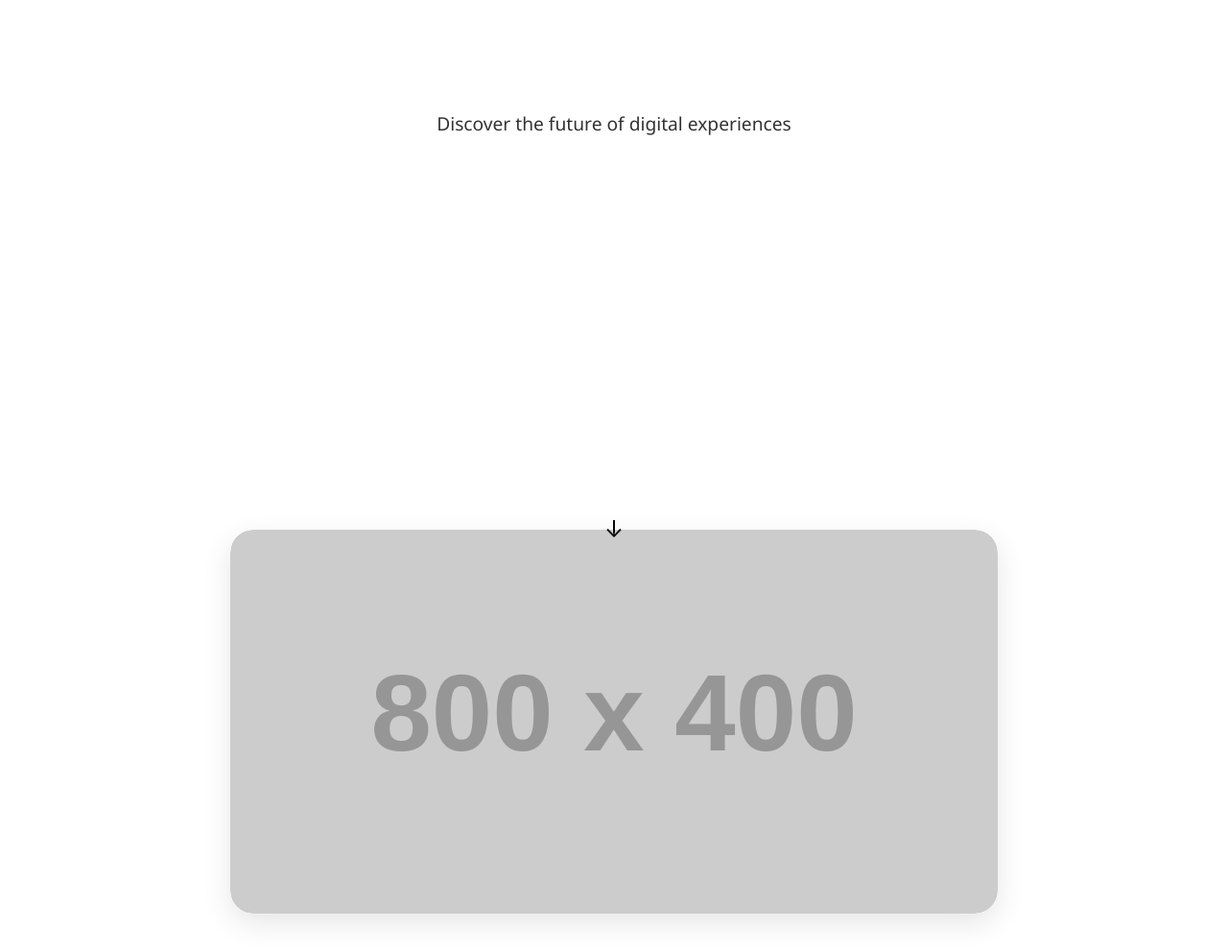
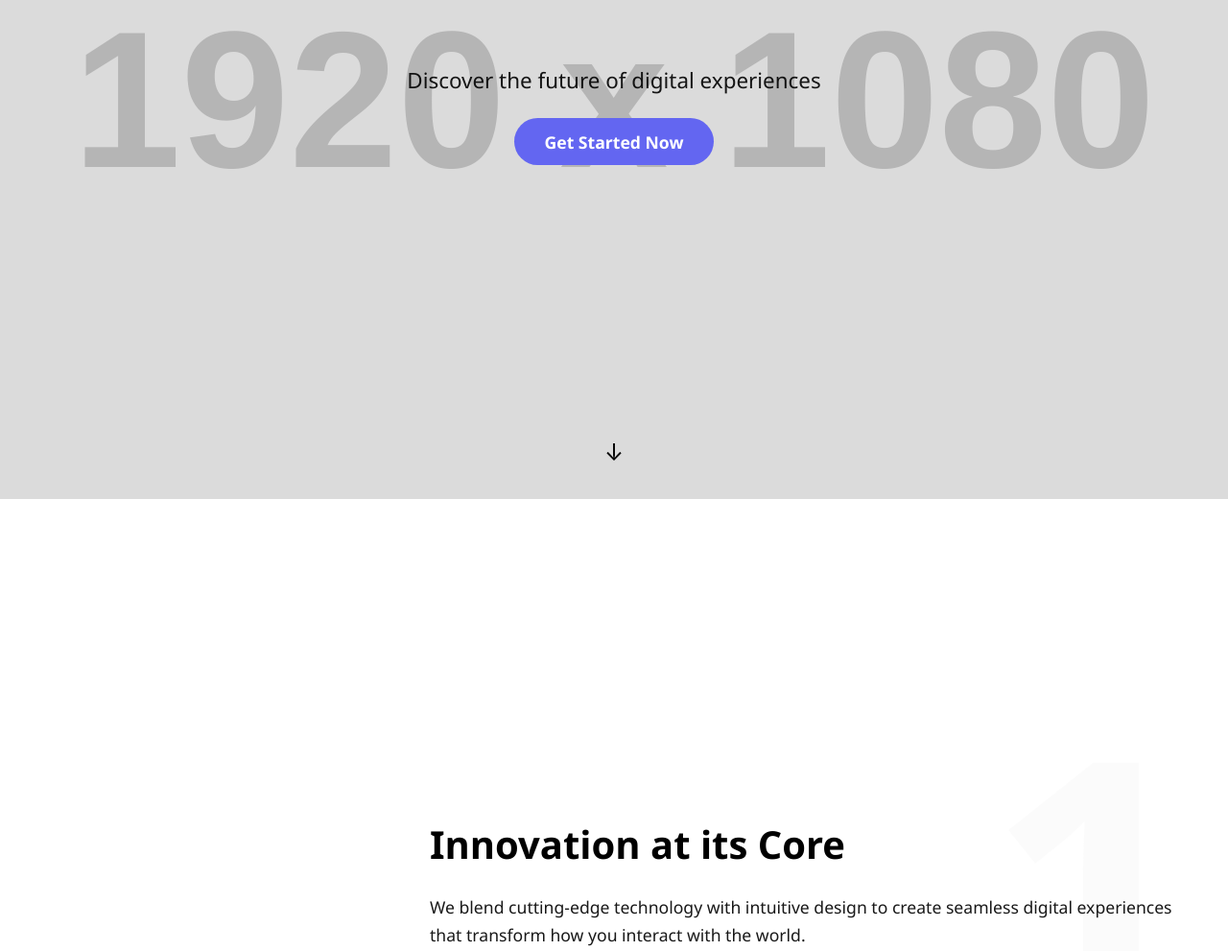
Before and after one commit to ndexcompany4evry1-byte/My-box, a plain HTML site: page index.html in a window 1280 px wide. Shown: the part 200-1191 px from the top of the page at 96% size. Drawn offline with Linux system fonts and the light colour scheme; placeholder pictures from the web are drawn by us.

Commit message:
Refactor hero section with slider background
Updated the hero section with a slider background and adjusted styles for tagline and buttons. Removed the previous slider implementation and adjusted JavaScript for the new hero slider.

```diff
--- a/index.html
+++ b/index.html
@@ -1,4 +1,3 @@
-
 <!DOCTYPE html>
 <html lang="en">
 <head>
@@ -135,6 +134,7 @@
 
     /* ================== HERO ================== */
     .hero {
+      position: relative;
       height: 100vh;
       display: flex;
       flex-direction: column;
@@ -142,13 +142,55 @@
       align-items: center;
       text-align: center;
       padding: 0 2rem;
+      overflow: hidden;
       margin-top: -80px;
     }
 
+    /* Slider as background */
+    .hero-slider {
+      position: absolute;
+      top: 0;
+      left: 0;
+      width: 100%;
+      height: 100%;
+      z-index: -1;
+    }
+
+    .hero-slider img {
+      width: 100%;
+      height: 100%;
+      object-fit: cover;
+      opacity: 0.7;
+    }
+
+    .hero-content {
+      z-index: 2;
+      max-width: 800px;
+    }
+
     .tagline {
-      font-size: 1.2rem;
-      margin-top: 1rem;
-      opacity: 0.8;
+      font-size: 1.4rem;
+      margin-bottom: 1.5rem;
+      opacity: 0.9;
+    }
+
+    .get-started-btn {
+      background: var(--accent);
+      color: white;
+      border: none;
+      padding: 0.8rem 2rem;
+      font-size: 1.1rem;
+      font-weight: 600;
+      border-radius: 50px;
+      cursor: pointer;
+      transition: var(--transition);
+      text-decoration: none;
+      display: inline-block;
+    }
+
+    .get-started-btn:hover {
+      transform: translateY(-2px);
+      box-shadow: 0 6px 20px rgba(99, 102, 241, 0.4);
     }
 
     .scroll-indicator {
@@ -156,6 +198,7 @@
       bottom: 2rem;
       font-size: 1.5rem;
       animation: bounce 2s infinite;
+      z-index: 2;
     }
 
     @keyframes bounce {
@@ -168,24 +211,6 @@
       60% {
         transform: translateY(-5px);
       }
-    }
-
-    /* ================== SLIDER ================== */
-    .slider {
-      width: 90%;
-      max-width: 800px;
-      margin: 2rem auto;
-      border-radius: 24px;
-      overflow: hidden;
-      box-shadow: 0 10px 30px rgba(0,0,0,0.1);
-    }
-
-    .slider img {
-      width: 100%;
-      display: block;
-      height: 400px;
-      object-fit: cover;
-      border-radius: 24px;
     }
 
     /* ================== SECTIONS ================== */
@@ -309,6 +334,15 @@
         font-size: 0.8rem;
       }
 
+      .tagline {
+        font-size: 1.2rem;
+      }
+
+      .get-started-btn {
+        padding: 0.7rem 1.8rem;
+        font-size: 1rem;
+      }
+
       h2 {
         font-size: 2rem;
       }
@@ -339,13 +373,14 @@
 
   <!-- Hero Section -->
   <div class="hero">
-    <div class="tagline" id="tagline">Discover the future of digital experiences</div>
+    <div class="hero-slider">
+      <img src="https://placehold.co/1920x1080/6366f1/ffffff?text=Hero+1" alt="Hero Background" id="hero-slide" loading="lazy">
+    </div>
+    <div class="hero-content">
+      <div class="tagline" id="tagline">Discover the future of digital experiences</div>
+      <a href="#sec1-title" class="get-started-btn" id="get-started">Get Started Now</a>
+    </div>
     <div class="scroll-indicator">↓</div>
-  </div>
-
-  <!-- Image Slider -->
-  <div class="slider">
-    <img src="https://placehold.co/800x400/6366f1/ffffff?text=Image+1" alt="Slide 1" loading="lazy" id="slide">
   </div>
 
   <!-- Sections 1-7 -->
@@ -421,6 +456,7 @@
     const translations = {
       en: {
         tagline: "Discover the future of digital experiences",
+        getStarted: "Get Started Now",
         sec1: { title: "Innovation at its Core", desc: "We blend cutting-edge technology with intuitive design to create seamless digital experiences that transform how you interact with the world." },
         sec2: { title: "Global Perspective", desc: "Our solutions are built for a connected world, supporting multiple languages and cultural contexts to serve a truly global audience." },
         sec3: { title: "Sustainable Design", desc: "We prioritize eco-friendly practices in our development process, reducing digital carbon footprint while maintaining high performance." },
@@ -436,6 +472,7 @@
       },
       fr: {
         tagline: "Découvrez l'avenir des expériences numériques",
+        getStarted: "Commencer maintenant",
         sec1: { title: "L'innovation au cœur", desc: "Nous combinons la technologie de pointe avec un design intuitif pour créer des expériences numériques fluides qui transforment votre interaction avec le monde." },
         sec2: { title: "Perspective mondiale", desc: "Nos solutions sont conçues pour un monde connecté, prenant en charge plusieurs langues et contextes culturels pour servir un public véritablement mondial." },
         sec3: { title: "Conception durable", desc: "Nous privilégions les pratiques écologiques dans notre processus de développement, réduisant l'empreinte carbone numérique tout en maintenant des performances élevées." },
@@ -451,6 +488,7 @@
       },
       ar: {
         tagline: "اكتشف مستقبل التجارب الرقمية",
+        getStarted: "ابدأ الآن",
         sec1: { title: "الابتكار في صميم عملنا", desc: "نجمع بين أحدث التقنيات والتصميم البديهي لإنشاء تجارب رقمية سلسة تُحدث تحولاً في طريقة تفاعلك مع العالم." },
         sec2: { title: "رؤية عالمية", desc: "تم تصميم حلولنا لعالم متصل، حيث ندعم لغات متعددة وسياقات ثقافية لخدمة جمهور عالمي حقًا." },
         sec3: { title: "تصميم مستدام", desc: "نحن نعطي الأولوية للممارسات الصديقة للبيئة في عملية التطوير لدينا، مما يقلل من البصمة الكربونية الرقمية مع الحفاظ على أداء عالٍ." },
@@ -473,6 +511,7 @@
     // Update all text elements
     function updateLanguage(lang) {
       document.getElementById('tagline').textContent = translations[lang].tagline;
+      document.getElementById('get-started').textContent = translations[lang].getStarted;
       document.getElementById('sec1-title').textContent = translations[lang].sec1.title;
       document.getElementById('sec1-desc').textContent = translations[lang].sec1.desc;
       document.getElementById('sec2-title').textContent = translations[lang].sec2.title;
@@ -548,23 +587,23 @@
       document.getElementById('intro').classList.add('hidden');
     }, 2500);
 
-    // ================== SLIDER ==================
-    const images = [
-      'https://placehold.co/800x400/6366f1/ffffff?text=Image+1',
-      'https://placehold.co/800x400/8b5cf6/ffffff?text=Image+2',
-      'https://placehold.co/800x400/06b6d4/ffffff?text=Image+3',
-      'https://placehold.co/800x400/10b981/ffffff?text=Image+4',
-      'https://placehold.co/800x400/f59e0b/ffffff?text=Image+5'
+    // ================== HERO SLIDER ==================
+    const heroImages = [
+      'https://placehold.co/1920x1080/6366f1/ffffff?text=Hero+1',
+      'https://placehold.co/1920x1080/8b5cf6/ffffff?text=Hero+2',
+      'https://placehold.co/1920x1080/06b6d4/ffffff?text=Hero+3',
+      'https://placehold.co/1920x1080/10b981/ffffff?text=Hero+4',
+      'https://placehold.co/1920x1080/f59e0b/ffffff?text=Hero+5'
     ];
-    let currentSlide = 0;
-    const slideElement = document.getElementById('slide');
+    let currentHeroSlide = 0;
+    const heroSlideElement = document.getElementById('hero-slide');
 
-    function nextSlide() {
-      currentSlide = (currentSlide + 1) % images.length;
-      slideElement.src = images[currentSlide];
+    function nextHeroSlide() {
+      currentHeroSlide = (currentHeroSlide + 1) % heroImages.length;
+      heroSlideElement.src = heroImages[currentHeroSlide];
     }
 
-    setInterval(nextSlide, 3000);
+    setInterval(nextHeroSlide, 4000);
 
     // ================== SCROLL ANIMATIONS ==================
     const sections = document.querySelectorAll('section');
@@ -581,7 +620,6 @@
     }
 
     window.addEventListener('scroll', checkScroll);
-    // Trigger on load
     setTimeout(checkScroll, 100);
 
     // ================== CUSTOM CURSOR ==================
```
